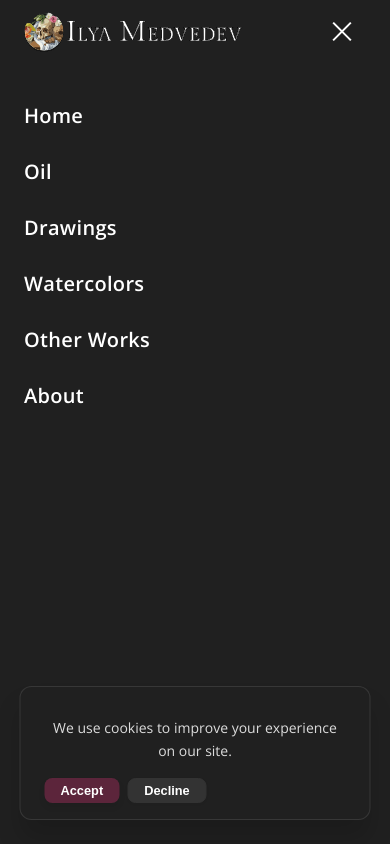
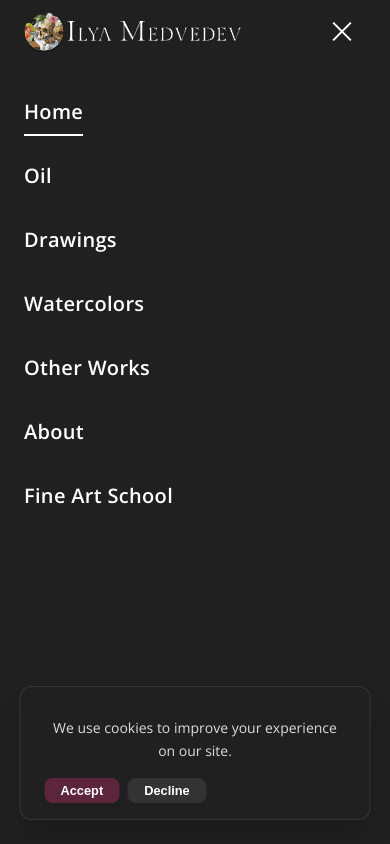
Before and after one commit to mementomori16/Fine-Art-Portfolio, a Next.js app: page / in a window 390 px wide. Both pictures are taken after a click on the button 342 px from the left and 32 px from the top of the page. Shown: the top 844 px of the page. Built offline with nearby package versions, Linux system fonts and the light colour scheme.

Commit message:
categories/page mobile view change- bigger images on mobile view

```diff
--- a/app/data/paintings.ts
+++ b/app/data/paintings.ts
@@ -378,20 +378,7 @@ export const PAINTINGS: Painting[] = [
         category: "watercolors",
         images: makeImageSet("https://res.cloudinary.com/dpayqcrg5/image/upload/v1779702837/2020ph.2026-500kb_wcsr6l.jpg")
     },
-    {
-        id: "wat_06",
-        titleKey: "paintings.watercolors.item6.title",
-        slug: "misty-reflections",
-        category: "watercolors",
-        images: makeImageSet("https://res.cloudinary.com/dpayqcrg5/image/upload/v1779979092/IMG_4719ph26500kb_ndjjy4.jpg")
-    },
-    {
-        id: "wat_07",
-        titleKey: "paintings.watercolors.item7.title",
-        slug: "misty-reflections",
-        category: "watercolors",
-        images: makeImageSet("https://res.cloudinary.com/dpayqcrg5/image/upload/v1779979251/IMG_7565photoshoped_2025-500kb_cep1iv.jpg")
-    },
+
      {
         id: "wat_08",
         titleKey: "paintings.watercolors.item8.title",
--- a/public/locales/english.json
+++ b/public/locales/english.json
@@ -43,8 +43,9 @@
     "section4Text1": "The technical command and theoretical depth behind this practice were refined through a rigorous, multi-tiered academic path. Medvedev's formal training began with a comprehensive specialization in Byzantine Iconography Painting at the Jerusalem Greek Orthodox Patriarchy, providing a foundational mastery of traditional technical media, precision, and historical glazing techniques. This classical discipline was subsequently expanded into contemporary academic contexts, earning a Bachelor of Education in Fine Arts (B.Ed. FA) from the Beit Berl Art Academy in Kfar Saba, followed by a Master of Fine Arts (MFA) from the prestigious Bezalel Academy of Arts and Design in Jerusalem.",
     "section4Text2": "Throughout this academic journey and a subsequent five-year period working as a professional tattoo artist, Medvedev's vocabulary continuously evolved. The artist engaged deeply with the deliberately crude, rule-breaking aesthetics of the 'Bad Painting' movement, utilizing raw, expressive brushwork to challenge conventional academic standards, while further sharpening a precise, graphic sensitivity to human anatomy.",
     "section4Text3": "The contemporary practice synthesizes these parallel paths into a profound Psychological Realism. The imagery confronts visceral territories across recurring series focused on the grotesque, the anatomy of autopsies, nude portraiture, and modern interpretations of the memento mori. This visual output operates at the definitive intersection of classical reverence and contemporary edge, drawing structural cues from the Old Masters and horror cinema, while being driven by diverse sonic arrangements spanning classical compositions to underground electronic and heavy music textures.",
-    "section4Text4": "Alongside a prolific studio archive of over one thousand professional works, Medvedev channels this technical and academic heritage into an intensive private educational project, Profineart Studio Basel, providing specialized fine art mentorship across the Basel region.",
+    "section4Text4": "Alongside a prolific studio archive of over one thousand professional works, Medvedev channels this technical and academic heritage into an intensive private educational project, <a href=\"https://profineart.ch\" target=\"_blank\" rel=\"noopener noreferrer\">Profineart Studio Basel</a>, providing specialized fine art mentorship across the Basel region.",
     "exhibitionsTitle": "Selected Exhibitions",
+    "viewOnArtfacts": "Track on Artfacts",
     "exhibitionsList": [
       { "year": "2025", "title": "Solo Exhibition: Cosmic Canvas", "location": "Metropolitan Gallery, New York" },
       { "year": "2024", "title": "Group Show: Horizons of Perception", "location": "Modern Art Institute, London" },
--- a/src/components/NavMobile/NavMobile.tsx
+++ b/src/components/NavMobile/NavMobile.tsx
@@ -3,20 +3,44 @@
 import React, { useState } from "react";
 import Image from "next/image";
 import Link from "next/link";
+import { usePathname } from "next/navigation";
 import Hamburger from "hamburger-react";
 import { useTranslation } from "react-i18next";
 import "./navMobile.scss";
 
+interface NavItem {
+  href: string;
+  translationKey: string;
+  defaultText: string;
+  isExternal?: boolean; // Added flag to scale cleanly for future external domains
+}
+
+const NAV_ITEMS: NavItem[] = [
+  { href: "/", translationKey: "nav.home", defaultText: "Home" },
+  { href: "/categories/oil-paintings", translationKey: "categories.oil_paintings", defaultText: "Oil" },
+  { href: "/categories/drawings", translationKey: "categories.drawings", defaultText: "Drawings" },
+  { href: "/categories/watercolors", translationKey: "categories.watercolors", defaultText: "Watercolors" },
+  { href: "/categories/other-works", translationKey: "categories.other_works", defaultText: "Other Works" },
+  { href: "/about", translationKey: "about.title", defaultText: "About" },
+  {
+    href: "https://profineart.ch",
+    translationKey: "nav.fine_art_school",
+    defaultText: "Fine Art School",
+    isExternal: true
+  },
+];
+
 const NavMobile = () => {
   const [isOpen, setOpen] = useState(false);
+  const pathname = usePathname();
+  const { t } = useTranslation("translation");
 
-  // Passing 'translation' ensures it targets your primary translation catalog file cleanly
-  const { t } = useTranslation("translation");
+  const handleClose = () => setOpen(false);
 
   return (
     <header className="header-mobile">
-      <nav className="navbarmobile">
-        <Link href="/" className="mobile-logo" onClick={() => setOpen(false)}>
+      <nav className="navbarmobile" aria-label="Mobile Navigation">
+        <Link href="/" className="mobile-logo" onClick={handleClose}>
           <Image
             src="/Group 49.1.svg"
             alt="Logo"
@@ -28,53 +52,34 @@ const NavMobile = () => {
         </Link>
 
         <div className="mobile-right">
-          <div className="mobile-hamburger">
-            {/* Toggled element uses explicit styling boundaries */}
+          <div className="mobile-hamburger" aria-expanded={isOpen} aria-label="Toggle menu">
             <Hamburger toggled={isOpen} toggle={setOpen} size={25} color="#ffffff" />
           </div>
         </div>
       </nav>
 
       {/* Navigation menu panel layout */}
-      <div className={`mobile-menu ${isOpen ? "active" : ""}`}>
+      <div
+        className={`mobile-menu ${isOpen ? "active" : ""}`}
+        role="dialog"
+        aria-hidden={!isOpen}
+      >
         <ul className="mobile-list">
-          <li className="mobile-item">
-            <Link href="/" className="mobile-link" onClick={() => setOpen(false)}>
-              {t("nav.home", "Home")}
-            </Link>
-          </li>
+          {NAV_ITEMS.map(({ href, translationKey, defaultText }) => {
+            const isActive = pathname === href;
 
-          {/* CATEGORIES COLLECTION */}
-          <li className="mobile-item">
-            <Link href="/categories/oil-paintings" className="mobile-link" onClick={() => setOpen(false)}>
-              {t("categories.oil_paintings", "Oil")}
-            </Link>
-          </li>
-
-          <li className="mobile-item">
-            <Link href="/categories/drawings" className="mobile-link" onClick={() => setOpen(false)}>
-              {t("categories.drawings", "Drawings")}
-            </Link>
-          </li>
-
-          <li className="mobile-item">
-            <Link href="/categories/watercolors" className="mobile-link" onClick={() => setOpen(false)}>
-              {t("categories.watercolors", "Watercolors")}
-            </Link>
-          </li>
-
-          <li className="mobile-item">
-            <Link href="/categories/other-works" className="mobile-link" onClick={() => setOpen(false)}>
-              {t("categories.other_works", "Other Works")}
-            </Link>
-          </li>
-
-          {/* EDITORIAL LINK */}
-          <li className="mobile-item">
-            <Link href="/about" className="mobile-link" onClick={() => setOpen(false)}>
-              {t("about.title", "About")}
-            </Link>
-          </li>
+            return (
+              <li key={href} className="mobile-item">
+                <Link
+                  href={href}
+                  className={`mobile-link ${isActive ? "active" : ""}`}
+                  onClick={handleClose}
+                >
+                  {t(translationKey, defaultText)}
+                </Link>
+              </li>
+            );
+          })}
         </ul>
       </div>
     </header>
--- a/src/components/NavMobile/navMobile.scss
+++ b/src/components/NavMobile/navMobile.scss
@@ -1,7 +1,6 @@
 @use "sass:color";
 @import '../../../app/global.scss';
 
-// Height calculation for the sticky header
 $header-mobile-height: calc(2rem + 2 * #{$space-sm});
 
 .header-mobile {
@@ -25,7 +24,7 @@ $header-mobile-height: calc(2rem + 2 * #{$space-sm});
   .mobile-logo {
     display: flex;
     align-items: center;
-    text-decoration: none !important;
+    text-decoration: none;
 
     .mobile-logo-img {
       height: 2.5rem;
@@ -44,12 +43,11 @@ $header-mobile-height: calc(2rem + 2 * #{$space-sm});
     cursor: pointer;
     z-index: 1010;
 
-    /* Enforces color constraints natively onto the icon path canvas */
     .hamburger-react {
-      color: #ffffff !important;
+      color: #ffffff;
     }
     svg path {
-      stroke-width: 2px !important;
+      stroke-width: 2px;
     }
   }
 }
@@ -61,7 +59,6 @@ $header-mobile-height: calc(2rem + 2 * #{$space-sm});
   top: 100%;
   height: calc(100vh - #{$header-mobile-height});
   background-color: $color-navbar;
-  list-style: none;
   padding: $space-lg;
   display: flex;
   flex-direction: column;
@@ -92,6 +89,9 @@ $header-mobile-height: calc(2rem + 2 * #{$space-sm});
     margin: 0;
     padding: 0;
     list-style: none;
+    display: flex;
+    flex-direction: column;
+    gap: $space-md; // Cleaner handling of vertical list distribution
   }
 
   .mobile-item {
@@ -99,19 +99,21 @@ $header-mobile-height: calc(2rem + 2 * #{$space-sm});
     list-style: none;
 
     .mobile-link {
-      /* Forced clean white presentation layers matching parent framework */
-      color: #ffffff !important;
+      color: #ffffff;
       font-family: $font-family-base;
       font-size: 1.25rem;
       font-weight: $font-weight-semibold;
       text-decoration: none;
       position: relative;
-      padding: 0.75rem 0;
+      padding: 0.5rem 0;
       transition: color 0.3s ease-in-out;
       text-align: left;
       letter-spacing: 0.02rem;
       white-space: nowrap;
-      display: block;
+
+      // CRITICAL FIX: Inline-block wraps text content size instead of full line container width
+      display: inline-block;
+      width: auto;
 
       &::after {
         content: '';
@@ -125,7 +127,8 @@ $header-mobile-height: calc(2rem + 2 * #{$space-sm});
       }
 
       &:hover, &.active {
-        color: $color-navbar-title-hover !important;
+        color: $color-navbar-title-hover;
+
         &::after {
           width: 100%;
         }
```
Also changed, not shown: app/about/page.scss (+14 -0 lines), app/about/page.tsx (+10 -2 lines), app/categories/[slug]/page.scss (+7 -9 lines).
